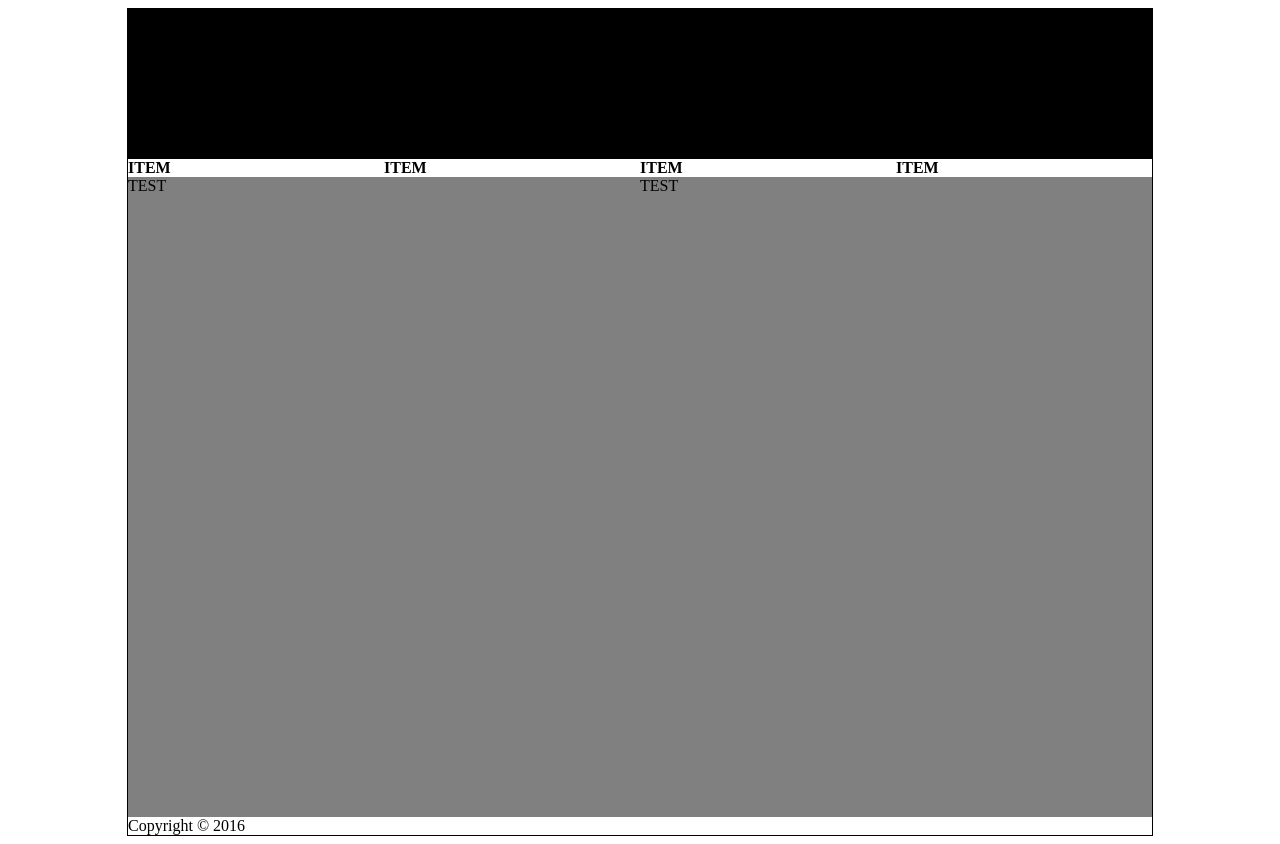
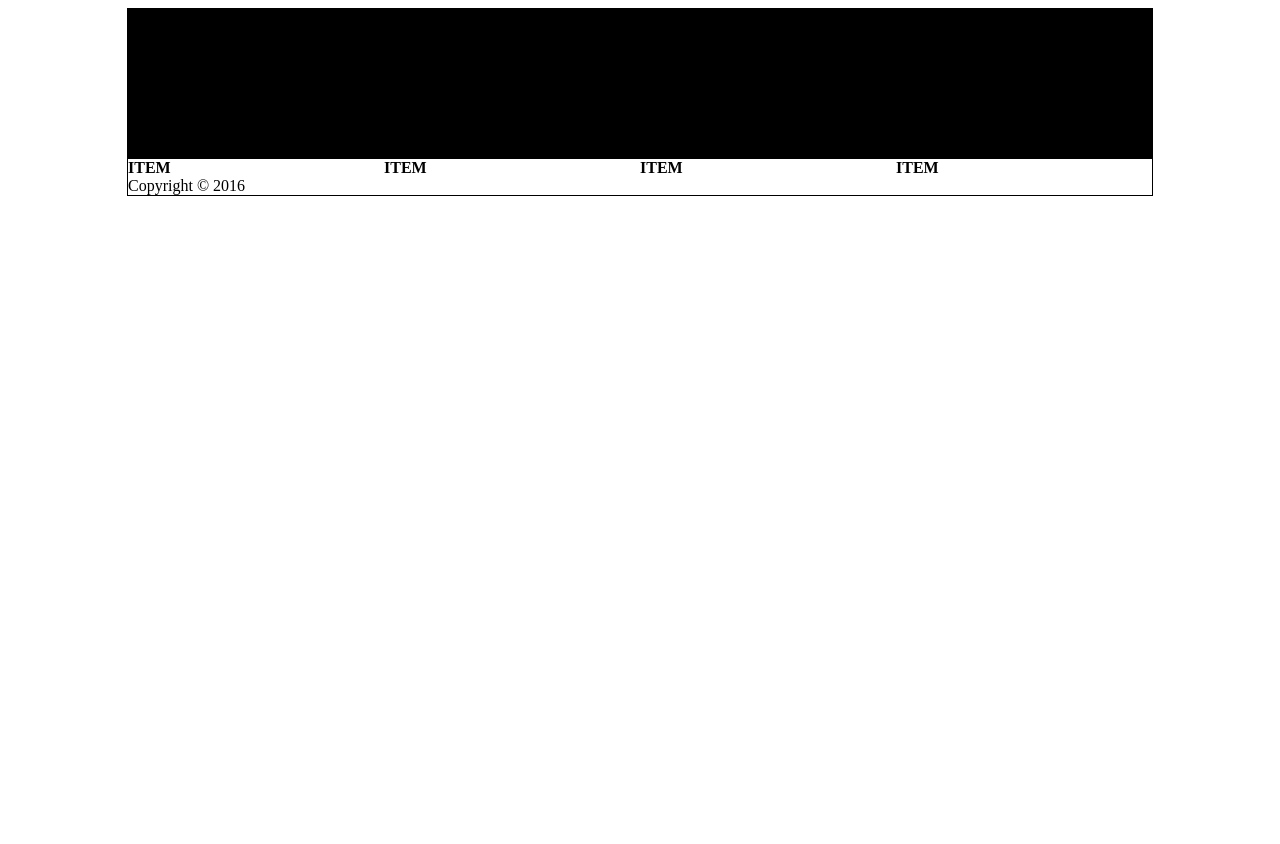
Before and after one commit to alOlsen/20160425_MEDIAQUERIES, a plain HTML site: page index.html in a window 1280 px wide. After the commit the page ends 800 px from the top, so only its background shows below. Drawn offline with Linux system fonts and the light colour scheme.

Commit message:
Removed sections

```diff
--- a/index.html
+++ b/index.html
@@ -31,12 +31,7 @@
 		</nav>
 
 		<div id="mainArea">
-			<section>
-			TEST
-			</section>
-			<section>
-			TEST
-			</section>
+
 		</div>
 
 		<footer>
```
